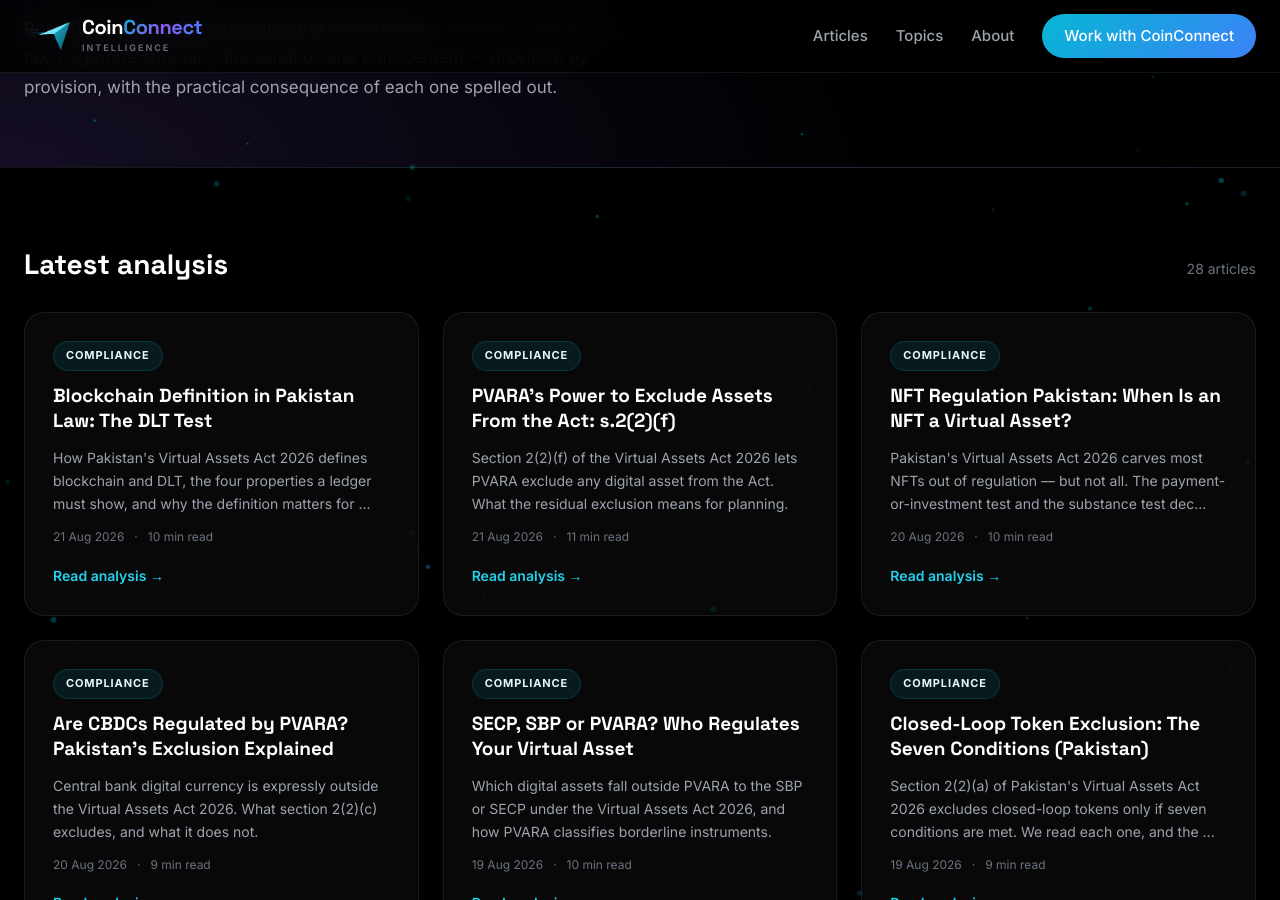
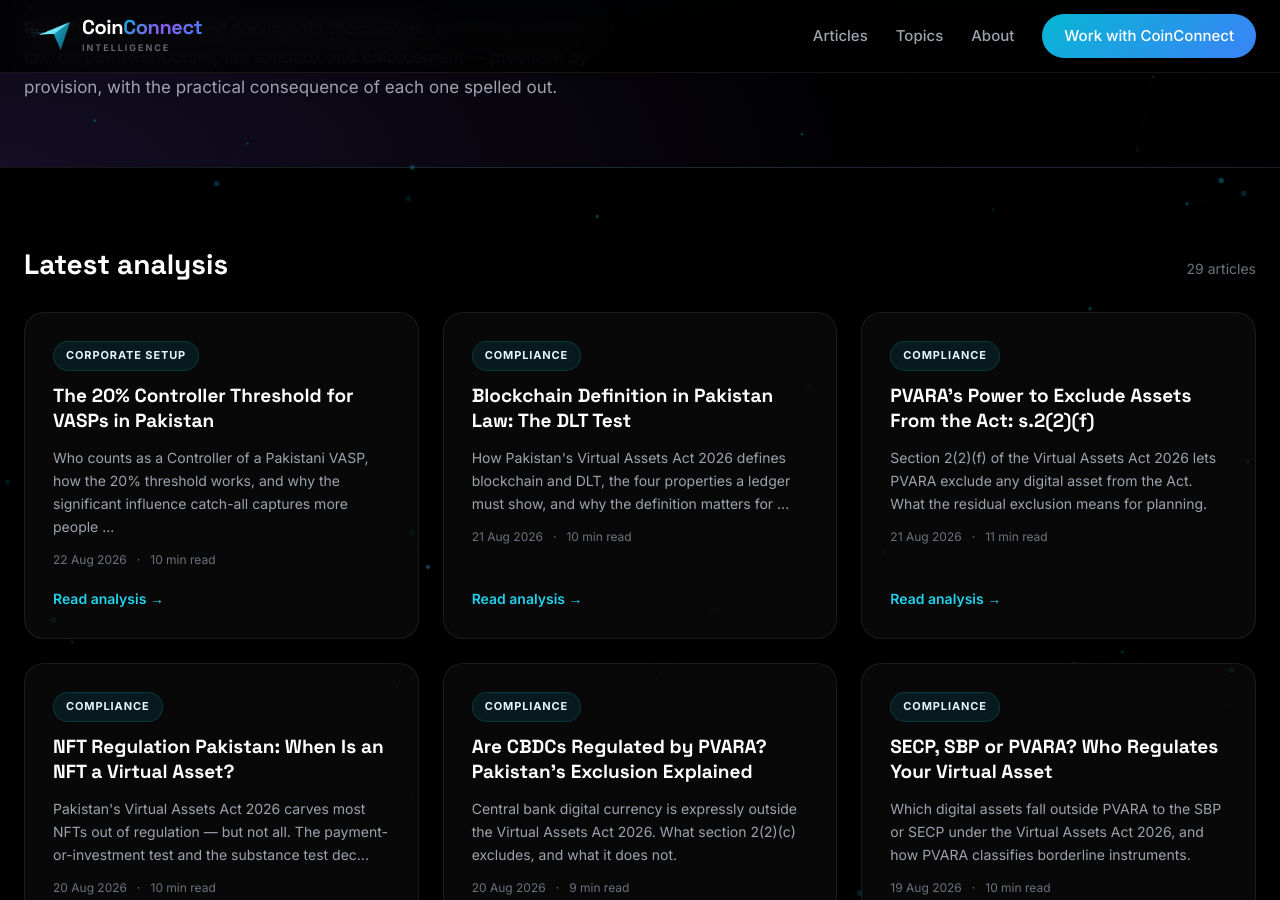
Before and after one commit to coinconnect-pk/coinconnect-pk.github.io, a Jekyll site: the page built from index.html, in a window 1280 px wide and 900 px high, scrolled down 447 px. Built offline with Jekyll 4.4.1, drawn with Linux system fonts in a browser that asks for light colours; part of the change alters nothing that is shown.

Commit message:
Publish article for 2026-08-22

```diff
--- a/_data/linkmap.yml
+++ b/_data/linkmap.yml
@@ -322,3 +322,6 @@ blog:
   - url: "https://blog.coinconnect.site/blockchain-definition-in-pakistan-law-the-dlt-test/"
     title: "Blockchain Definition in Pakistan Law: The DLT Test"
     topics: [blockchain, definition, law, dlt, test, compliance]
+  - url: "https://blog.coinconnect.site/the-20-controller-threshold-for-vasps-in-pakistan/"
+    title: "The 20% Controller Threshold for VASPs in Pakistan"
+    topics: [controller, threshold, vasps, corporate, setup]
--- a/_data/published-log.csv
+++ b/_data/published-log.csv
@@ -27,3 +27,4 @@ date,source,title,words
 2026-08-20,queue,"NFT Regulation Pakistan: When Is an NFT a Virtual Asset?",2050
 2026-08-21,queue,"PVARA's Power to Exclude Assets From the Act: s.2(2)(f)",2247
 2026-08-21,queue,"Blockchain Definition in Pakistan Law: The DLT Test",2094
+2026-08-22,queue,"The 20% Controller Threshold for VASPs in Pakistan",2173
--- a/_queue/029-the-20-controller-threshold-for-vasps-in-pakistan.md
+++ b/_posts/2026-08-22-the-20-controller-threshold-for-vasps-in-pakistan.md
@@ -1,7 +1,7 @@
 ---
 layout: post
 title: "The 20% Controller Threshold for VASPs in Pakistan"
-date: 2026-01-01 09:00:00 +0500
+date: 2026-08-22 08:27:17 +0500
 categories: [Corporate Setup]
 author: "Malik Abbas"
 description: "Who counts as a Controller of a Pakistani VASP, how the 20% threshold works, and why the significant influence catch-all captures more people than you expect."
@@ -121,13 +121,3 @@ Where ownership sits offshore, the [tax registration and banking](https://www.co
 This analysis was prepared by the CoinConnect research desk from the Virtual Assets Act, 2026 (as passed by the National Assembly), the PVARA No Objection Certificate Regulations 2025 (Document Code PVARA/REG/AML-REG/2025-1, Version 1.0) including Forms A1, A2 and A3, and the PVARA Sandbox Guidelines 2026, each read as published. Where practice is not yet settled or guidance has not been issued — in particular the meaning of "significant influence" and the post-registration control thresholds referred to in regulation 7.3 — that is stated above.
 
 Regulatory positions change and specific requirements should be verified against the current position published by the relevant authority before you act on them. This is information and analysis, not legal advice, and it does not create an advisory relationship. Take professional advice on your own circumstances.
-
-## Flags for Malik
-
-1. **Definitional mismatch flagged in the article.** Reg 7.1 of the NOC Regs omits the "significant influence" limb that appears in Act s.3(1)(v). I've resolved it in favour of the Act and said so, but you may want to soften or harden that call.
-2. **"Associates" is undefined** in the sources provided. My aggregation example (two family members at 12% each) is analysis, not a stated rule — I framed it as "on a plain reading". Flag if too assertive. Note Act s.3(2) imports definitions from SBP Act 1956, Securities Act 2015, AMLA 2010 and Companies Act 2017 where not defined here, so "associates" may well be defined in one of those; I did not have those texts and deliberately did not guess.
-3. **Sponsor has no percentage threshold** in s.3(1)(xxix). My point that a diluted seed investor may still be a Sponsor is inference from the wording "has contributed initial capital", not stated in the Act.
-4. **The NOC Regs refer throughout to the "Virtual Assets Ordinance 2025" and "the Act"** interchangeably, and the Sandbox Guidelines reference the Ordinance and its sections 42–45. The Act 2026 at s.74 saves things done under the lapsed Ordinance. I have cited the Act 2026 section numbers for substantive law and the NOC Regs' own regulation numbers, and avoided citing Ordinance section numbers entirely. Worth a consistency decision across the series.
-5. **Sandbox eligibility** requires a "clearly identifiable Ultimate Beneficial Owner" but does not use the Controller definition or the 20% figure. I kept that sentence deliberately general.
-6. No external links included — none of the permitted domains added value on a pure definitional piece. Say if you want a pvara.gov.pk or fmu.gov.pk anchor added.
-7. Internal links: 10 in body prose. All from the map.
```
